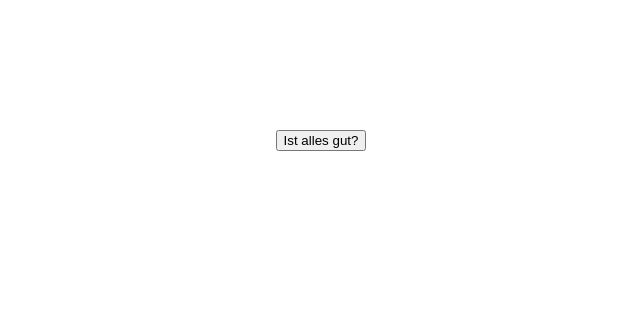
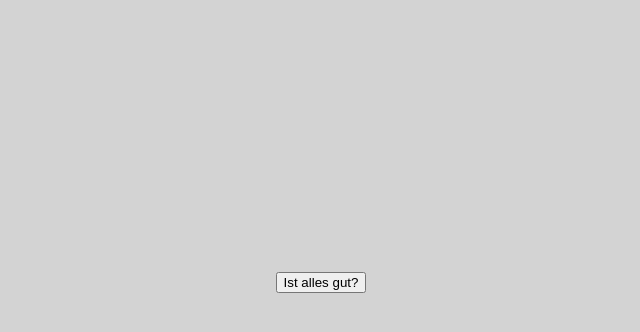
Before and after one commit to khlrb/WazUp, a plain HTML site: page index.html in a window 1280 px wide. Shown: the whole page, without its empty margins (319-959 px from the left). Drawn offline with Linux system fonts and the light colour scheme.

Commit message:
I hate css

```diff
--- a/index.html
+++ b/index.html
@@ -5,8 +5,22 @@
 		<meta name="viewport" content="width=device-width, initial-scale=1.0" />
 		<style type="text/css" >
 			.BIG {
-				text-align: center;
+			    text-align: center;
 				font-size: 150px;
+				height: 100%;
+				min-height: 100%;
+				overflow: hidden;
+				background-color: lightgrey;
+				position: absolute;
+				right: 0;
+				left: 0;
+				top: 0;
+			}
+			.center p {
+				margin: 0;
+				position: relative;
+				top: 100%;
+				left: 50%;
 			}
 		</style>
 		<title>
@@ -14,10 +28,14 @@
 		</title>
 	</head>
 	<main>
-		<div class="BIG" id="01">
-			<form>
-				<input type="button" name="klick" value="Ist alles gut?">
-			</form>
+		<div class="BIG">
+			<p>
+				<div id="01">
+					<form>
+							<input type="button" name="klick" value="Ist alles gut?">
+					</form>
+				</div>
+			</p>
 		</div>
 		<script type="text/javascript">
 			var btn = document.querySelector('input');
```
